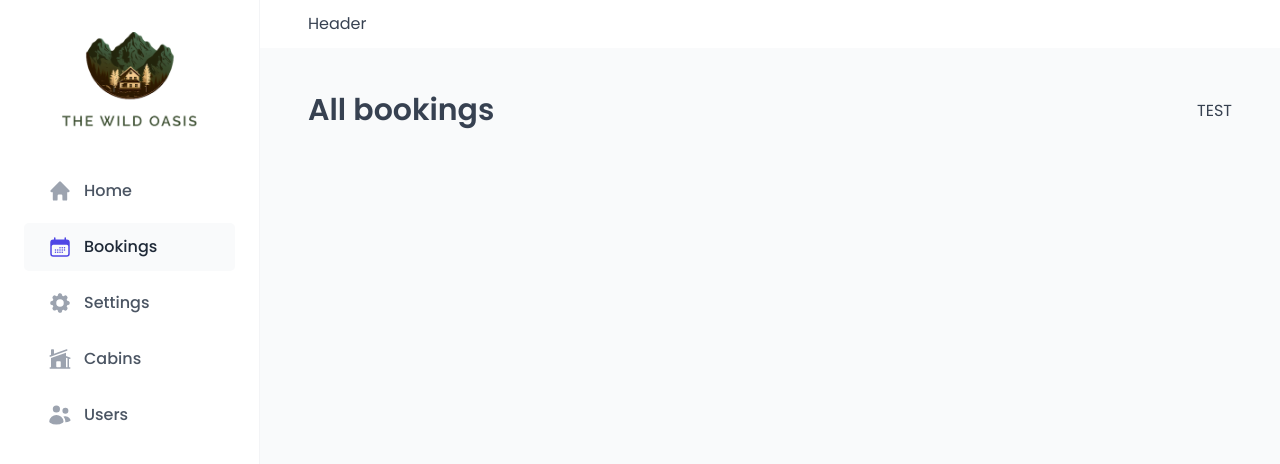
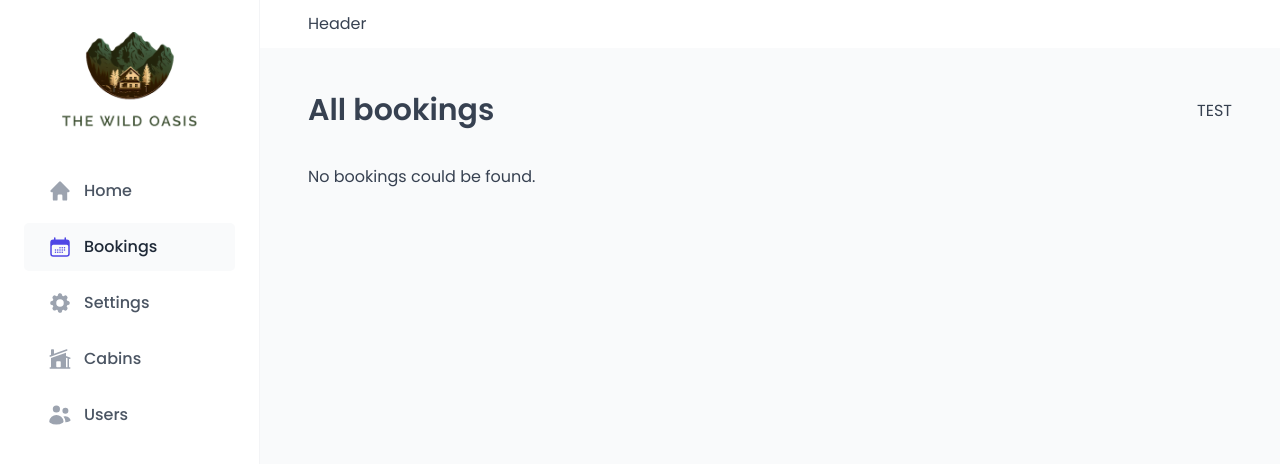
Before and after one commit to Skinwalker423/check-in, a React (Vite) app: page /bookings in a window 1280 px wide. Shown: the top 464 px of the page. Built offline with nearby package versions, Linux system fonts and the light colour scheme; no server answers; a web font is replaced by a local one.

Commit message:
booking table

```diff
--- a/src/features/bookings/BookingRow.jsx
+++ b/src/features/bookings/BookingRow.jsx
@@ -54,6 +54,13 @@
     "checked-out": "silver",
   };
 
+  console.log(
+    "booking row",
+    bookingId,
+    created_at,
+    numGuests
+  );
+
   return (
     <Table.Row>
       <Cabin>{cabinName}</Cabin>
@@ -71,12 +78,14 @@
           &rarr; {numNights} night stay
         </span>
         <span>
-          {format(new Date(startDate), "MMM dd yyyy")} &mdash;{" "}
-          {format(new Date(endDate), "MMM dd yyyy")}
+          {format(new Date(startDate), "MMM dd yyyy")}{" "}
+          &mdash; {format(new Date(endDate), "MMM dd yyyy")}
         </span>
       </Stacked>
 
-      <Tag type={statusToTagName[status]}>{status.replace("-", " ")}</Tag>
+      <Tag type={statusToTagName[status]}>
+        {status.replace("-", " ")}
+      </Tag>
 
       <Amount>{formatCurrency(totalPrice)}</Amount>
     </Table.Row>
--- a/src/features/bookings/BookingTable.jsx
+++ b/src/features/bookings/BookingTable.jsx
@@ -1,13 +1,17 @@
 import BookingRow from "./BookingRow";
 import Table from "../../ui/Table";
 import Menus from "../../ui/Menus";
+import Empty from "../../ui/Empty";
 
 function BookingTable() {
   const bookings = [];
 
+  if (!bookings.length)
+    return <Empty resource={"bookings"} />;
+
   return (
     <Menus>
-      <Table columns="0.6fr 2fr 2.4fr 1.4fr 1fr 3.2rem">
+      <Table columns='0.6fr 2fr 2.4fr 1.4fr 1fr 3.2rem'>
         <Table.Header>
           <div>Cabin</div>
           <div>Guest</div>
@@ -20,7 +24,10 @@
         <Table.Body
           data={bookings}
           render={(booking) => (
-            <BookingRow key={booking.id} booking={booking} />
+            <BookingRow
+              key={booking.id}
+              booking={booking}
+            />
           )}
         />
       </Table>
--- a/src/pages/Bookings.jsx
+++ b/src/pages/Bookings.jsx
@@ -1,12 +1,16 @@
+import BookingTable from "../features/bookings/BookingTable";
 import Heading from "../ui/Heading";
 import Row from "../ui/Row";
 
 function Bookings() {
   return (
-    <Row type='horizontal'>
-      <Heading as='h1'>All bookings</Heading>
-      <p>TEST</p>
-    </Row>
+    <>
+      <Row type='horizontal'>
+        <Heading as='h1'>All bookings</Heading>
+        <p>TEST</p>
+      </Row>
+      <BookingTable />
+    </>
   );
 }
 
--- a/src/services/apiBookings.js
+++ b/src/services/apiBookings.js
@@ -8,7 +8,7 @@
 
   if (error) {
     console.error(error);
-    throw new Error("problem getting cabins");
+    throw new Error("problem getting bookings");
   }
 
   return bookings;
```
